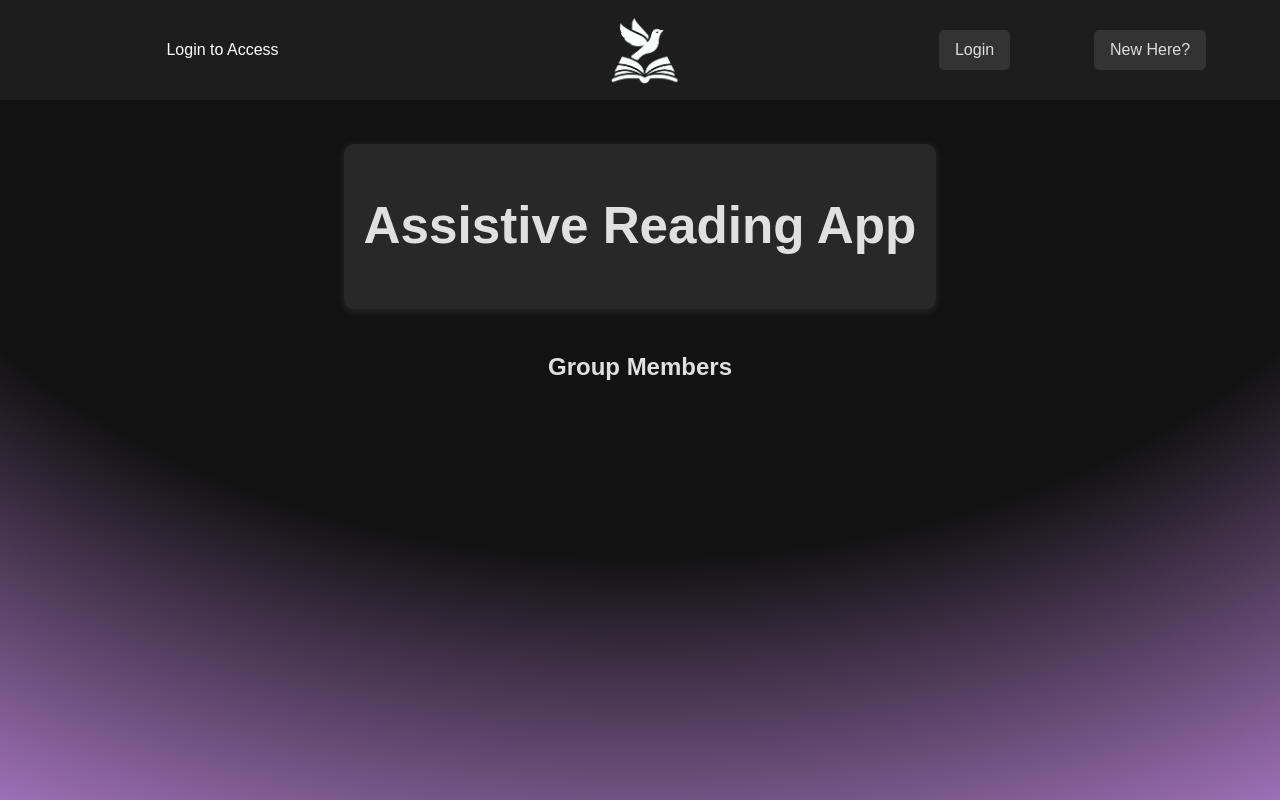
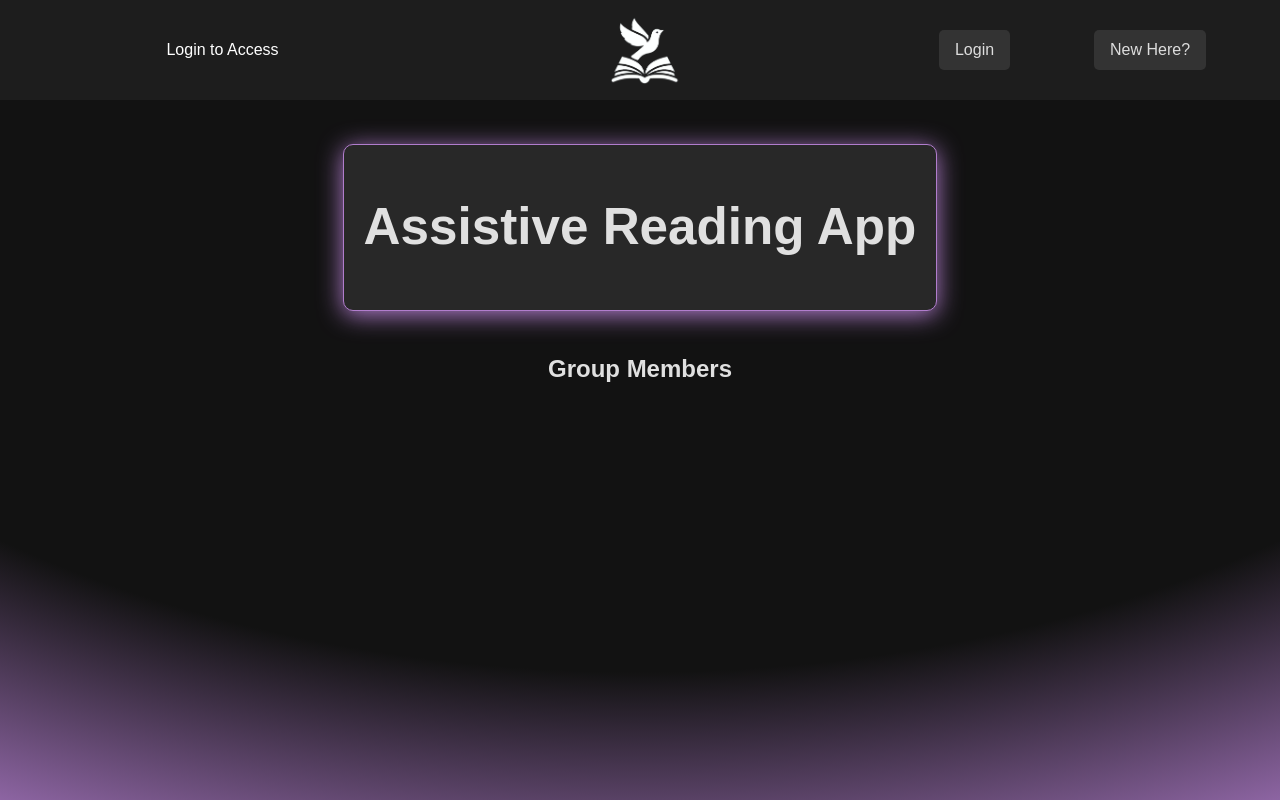
Before and after one commit to jkiddin/Assistive-Reading-App, a React (Vite) app in the folder client/: page / in a window 1280 px wide. Built offline with nearby package versions, Linux system fonts and the light colour scheme.

Commit message:
npm depends + little flair

```diff
--- a/client/src/components/App.jsx
+++ b/client/src/components/App.jsx
@@ -43,7 +43,9 @@ function App() {
          });
 };
   const color = useMotionValue(COLORS[0]);
-  const backgroundImage = useMotionTemplate`radial-gradient(110% 120% at 50% 0%, #121212 58%, ${color})`;
+  const backgroundImage = useMotionTemplate`radial-gradient(120% 120% at 50% 0%, #121212 70%, ${color})`;
+  const border = useMotionTemplate`1px solid ${color}`;
+  const boxShadow = useMotionTemplate`0px 4px 24px ${color}`;
 
   useEffect(() => {
     fetchAPI();
@@ -93,7 +95,10 @@ function App() {
       </div>
     </div>
 
-      <div className="card">
+      <motion.div className="card" style={{
+        boxShadow,
+        border,
+        }}>
       {loggedIn ? (
         <>
           <h1>Hey, {username}! {emoji.getUnicode("wave")}</h1>
@@ -105,7 +110,7 @@ function App() {
         )}
         <div>
         </div>
-      </div>
+      </motion.div>
       <h2 className='GroupMem'>Group Members</h2>
           <ol>
             {members.map((member, index) => (
```
Also changed, not shown: client/npm-packages.txt (added).
